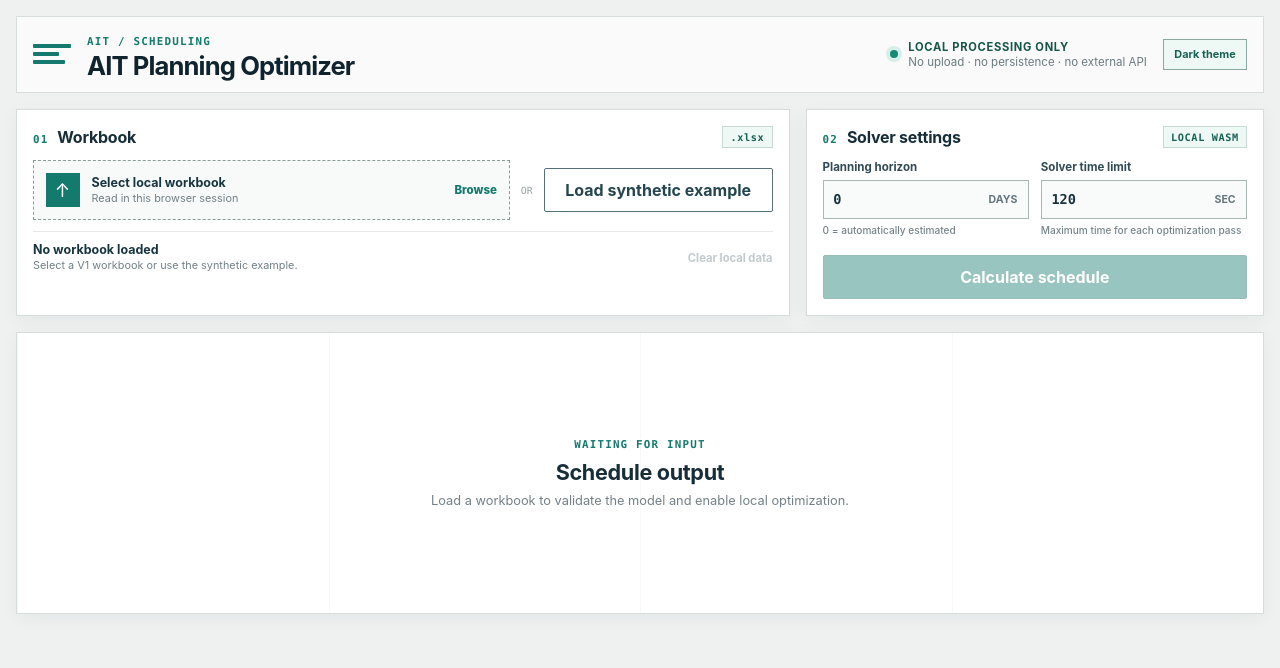
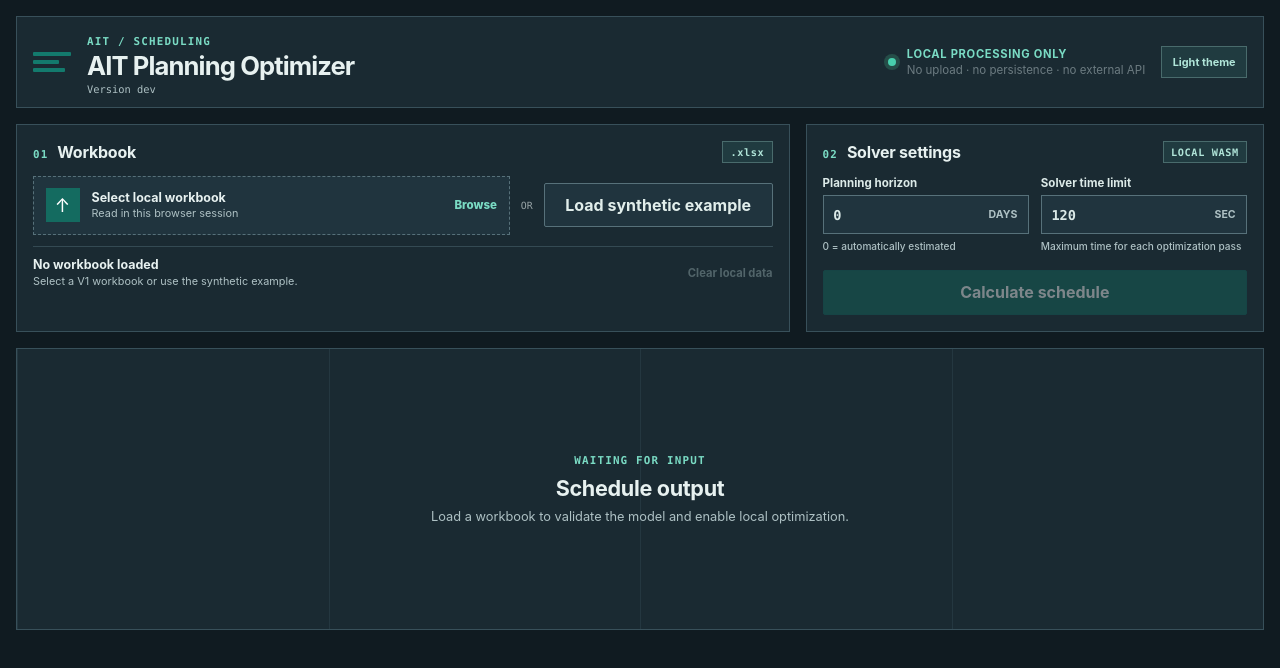
Before and after one commit to Alanb3110/planning-optimizer, a React (Vite) app in the folder web/: page / in a window 1280 px wide. Shown: the top 668 px of the page. Built offline with nearby package versions, Linux system fonts and the light colour scheme.

Commit message:
Default to dark theme and show build commit

```diff
--- a/web/src/App.tsx
+++ b/web/src/App.tsx
@@ -38,7 +38,7 @@ function App() {
   const [lastRunSettings, setLastRunSettings] = useState<RunSettings | null>(null);
   const [horizonDays, setHorizonDays] = useState("0");
   const [timeLimitS, setTimeLimitS] = useState("120");
-  const [theme, setTheme] = useState<"light" | "dark">("light");
+  const [theme, setTheme] = useState<"light" | "dark">("dark");
   const solveAbortRef = useRef<AbortController | null>(null);
 
   const resetSchedule = () => {
@@ -156,7 +156,7 @@ function App() {
       <header className="app-header">
         <div className="brand-lockup">
           <div className="brand-mark" aria-hidden="true"><span /><span /><span /></div>
-          <div><span className="product-code">AIT / SCHEDULING</span><h1>AIT Planning Optimizer</h1></div>
+          <div><span className="product-code">AIT / SCHEDULING</span><h1>AIT Planning Optimizer</h1><small className="build-version">Version {import.meta.env.VITE_BUILD_COMMIT || "dev"}</small></div>
         </div>
         <div className="header-actions">
           <div className="privacy-note" role="note">
--- a/web/src/styles.css
+++ b/web/src/styles.css
@@ -53,6 +53,7 @@ button:focus-visible, input:focus-visible, [tabindex="0"]:focus-visible {
 }
 h1, h2, h3, p { margin-top: 0; }
 h1 { margin: 0.16rem 0 0; color: #10242f; font-size: clamp(1.2rem, 2vw, 1.65rem); letter-spacing: -0.035em; line-height: 1.1; }
+.build-version { display: block; margin-top: 0.2rem; color: #667b80; font: 0.65rem ui-monospace, SFMono-Regular, Menlo, Consolas, monospace; }
 h2 { margin: 0; color: #172e39; font-size: 1rem; letter-spacing: -0.015em; }
 h3 { margin: 0; color: #18323d; font-size: 1.05rem; letter-spacing: -0.02em; }
 
@@ -331,6 +332,7 @@ td > strong { color: #183641; }
 
 :root[data-theme="dark"] { color-scheme: dark; color: #e2eceb; background: #101b21; }
 :root[data-theme="dark"] body { background: #101b21; }
+:root[data-theme="dark"] .build-version { color: #aec1c4; }
 :root[data-theme="dark"] .app-header,
 :root[data-theme="dark"] .control-panel,
 :root[data-theme="dark"] .validation-strip,
--- a/web/vite.config.ts
+++ b/web/vite.config.ts
@@ -1,11 +1,17 @@
+import { execFileSync } from "node:child_process";
 import react from "@vitejs/plugin-react";
 import { defineConfig } from "vitest/config";
 
-export default defineConfig({
+export default defineConfig(({ command }) => ({
   base: "./",
   plugins: [react()],
+  define: {
+    "import.meta.env.VITE_BUILD_COMMIT": JSON.stringify(
+      command === "build" ? execFileSync("git", ["rev-parse", "--short=7", "HEAD"], { encoding: "utf8" }).trim() : "dev",
+    ),
+  },
   test: {
     environment: "jsdom",
     setupFiles: "./src/test/setup.ts",
   },
-});
+}));
```
Also changed, not shown: 1 other file (tests, documents, lock files or other folders).
